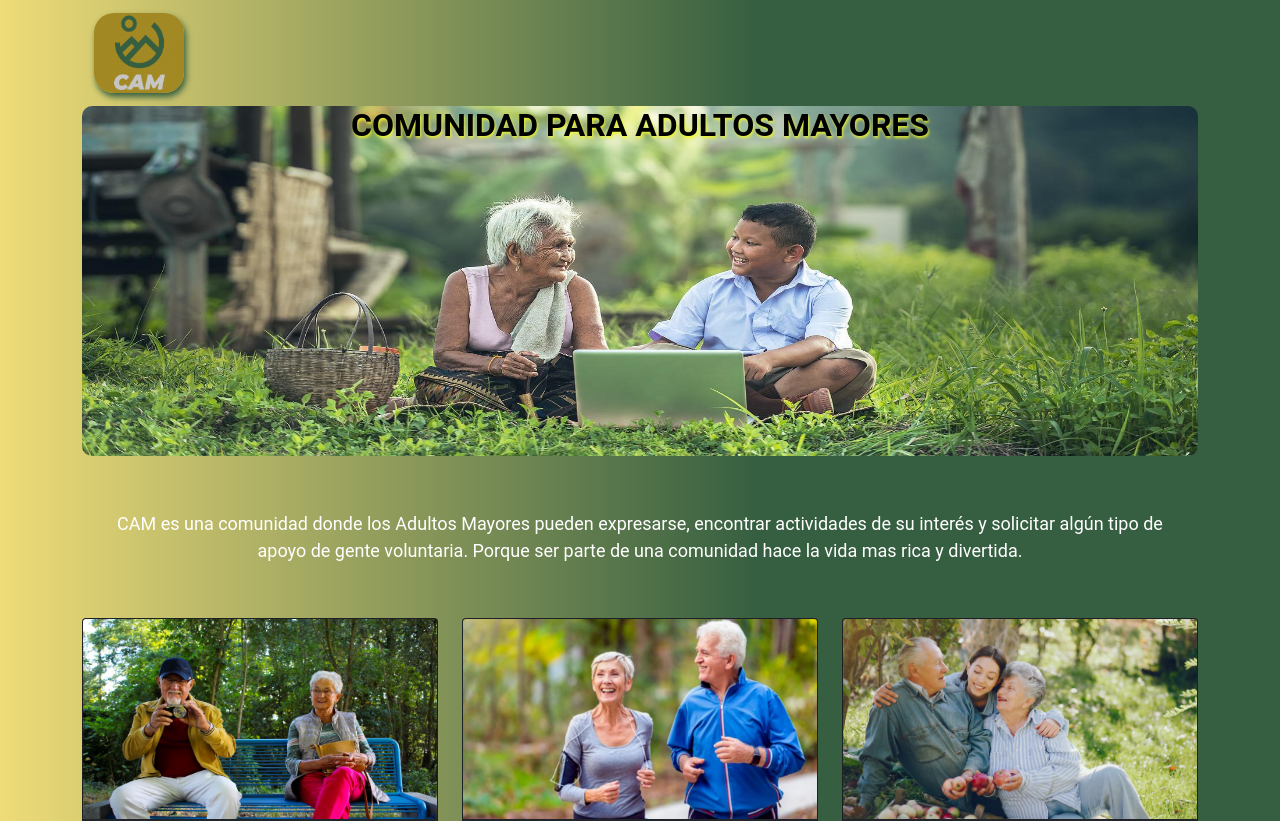
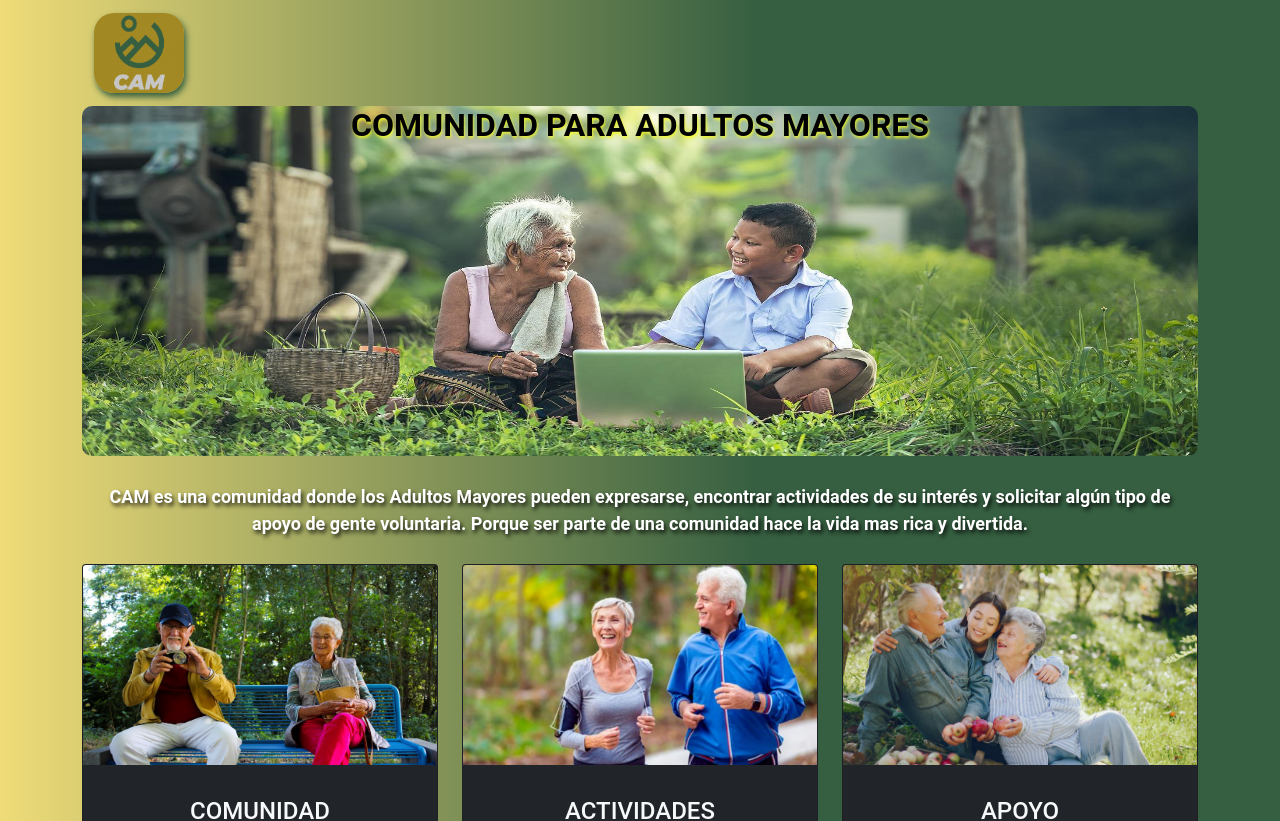
Before and after one commit to einarch/ComunidadAdultoMayor, a React (Create React App) app: page / in a window 1280 px wide. Shown: the top 821 px of the page. Built offline with nearby package versions, Linux system fonts and the light colour scheme.

Commit message:
cambios de diseños en la descripion

```diff
--- a/src/components/DescripcionApp.css
+++ b/src/components/DescripcionApp.css
@@ -1,5 +1,7 @@
 .descripcionApp {
     color: white;
-    font-size: 18px;
+    font-size: 1.125rem;
+    font-weight: bold;
     text-align: center;
+    text-shadow: 2px 3px 4px rgba(0, 0, 0, 0.856);
 }
--- a/src/components/DescripcionApp.js
+++ b/src/components/DescripcionApp.js
@@ -7,9 +7,7 @@ function DescripcionApp() {
 
         <Container className="descripcionApp">
         <br></br>
-        <br></br>
             CAM es una comunidad donde los Adultos Mayores pueden expresarse, encontrar actividades de su interés y solicitar algún tipo de apoyo de gente voluntaria. Porque ser parte de una comunidad hace la vida mas rica y divertida.
-        <br></br>
         <br></br>
         <br></br>
         </Container>
```
